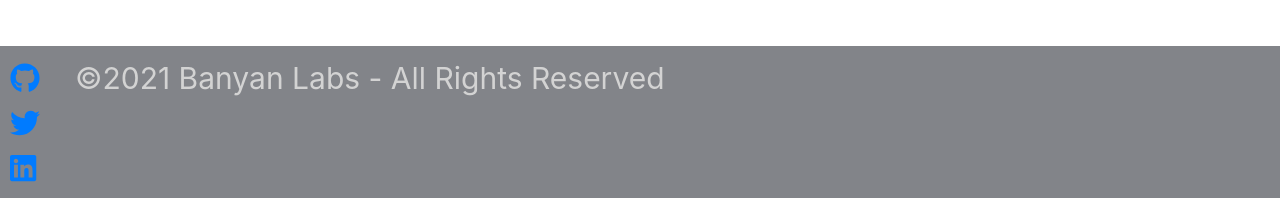
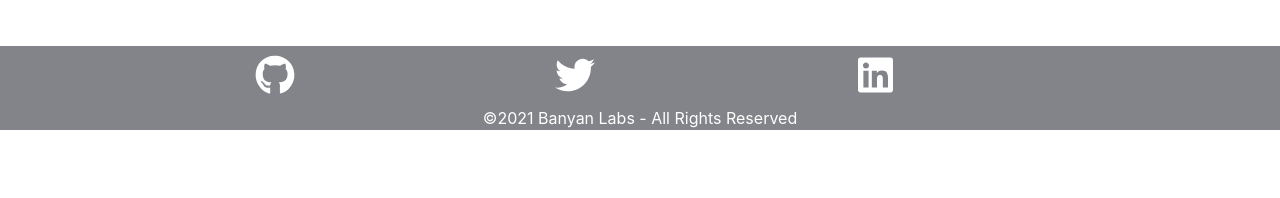
Before and after one commit to Banyan-Labs/collaborate, a React (Create React App) app: page / in a window 1280 px wide. Shown: the part 1528-1726 px from the top of the page. After the commit the page ends 1674 px from the top, so only its background shows below. Built offline with nearby package versions, Linux system fonts and the light colour scheme.

Commit message:
Completed footer to match mock

```diff
--- a/src/components/Footer/Footer.css
+++ b/src/components/Footer/Footer.css
@@ -1,26 +1,20 @@
 .main-footer {
     background-color: #828489;
-    color: white;
-    /* padding: 1em; */
-    bottom: 0;
-    width: 100%;
-    display: flex;
-    flex-wrap: nowrap;
+    position:bottom;
 }
 
-/* .footer-copyright {
-    align-self: center;
+.footer-links {
+    display: flex;
+}
+
+.footer-links > div {
+    margin-left: 250px;
+    text-align: center;
+    font-size: 40px;
+    width: 50px;
+}
+
+.copyright-text {
     color: white;
-} */
-
-
-
-.main-footer > div {
-    /* background-color: #f1f1f1; */
-    /* width: 100px; */
-    margin: 10px;
-    /* text-align: center; */
-    /* line-height: 75px; */
-    font-size: 30px;
-    color:white;
+    text-align: center;
 }
--- a/src/components/Footer/Footer.js
+++ b/src/components/Footer/Footer.js
@@ -2,40 +2,23 @@ import React from 'react'
 import './Footer.css'
 import { FontAwesomeIcon } from "@fortawesome/react-fontawesome";
 import { faTwitter, faLinkedin, faGithub } from '@fortawesome/free-brands-svg-icons'
-import {SITE_DATA} from '../../site-data'
+import { SITE_DATA } from '../../site-data'
 
-// Created from the following video:
-// https://www.youtube.com/watch?v=g459Eia-bxw&t=89s
 
 function Footer() {
     return (
 
         <div className="main-footer">
-
-            {/* <div className="container"> */}
-                {/* <div className="row"> */}
-                    <div class="flex-container">
-
-                           <div><a href={SITE_DATA.contactLinks.github}><FontAwesomeIcon icon={faGithub} /></a></div>
-                           <div><a href={SITE_DATA.contactLinks.twitter}><FontAwesomeIcon icon={faTwitter} /></a></div>
-                           <div><a href={SITE_DATA.contactLinks.linkedIn}><FontAwesomeIcon icon={faLinkedin} /></a></div>
-
-
-                    </div>
-                {/* </div> */}
-                <div class="footer-copyright">
-                    <div class="container">
-                        <div class="row">
-                            <div class="col-md-12 text-right">
-                                <p className="text-xs-center" style={{color:'lightgray'}}>
-                                    &copy;{new Date().getFullYear()} Banyan Labs - All Rights Reserved
-                    </p>
-                            </div>
-                        </div>
-                    </div>
-                </div>
-            {/* </div> */}
-
+            <div class="footer-links">
+                <div><a style={{color:'white'}} href={SITE_DATA.contactLinks.github}><FontAwesomeIcon icon={faGithub} /></a></div>
+                <div><a style={{color:'white'}} href={SITE_DATA.contactLinks.twitter}><FontAwesomeIcon icon={faTwitter} /></a></div>
+                <div><a style={{color:'white'}} href={SITE_DATA.contactLinks.linkedIn}><FontAwesomeIcon icon={faLinkedin} /></a></div>
+            </div>
+            <div className="footer-copyright">
+                <p className="copyright-text">
+                &copy;{new Date().getFullYear()} Banyan Labs - All Rights Reserved
+                </p>
+            </div>
         </div>
     )
 }
```
Also changed, not shown: 1 other file (tests, documents, lock files or other folders).
